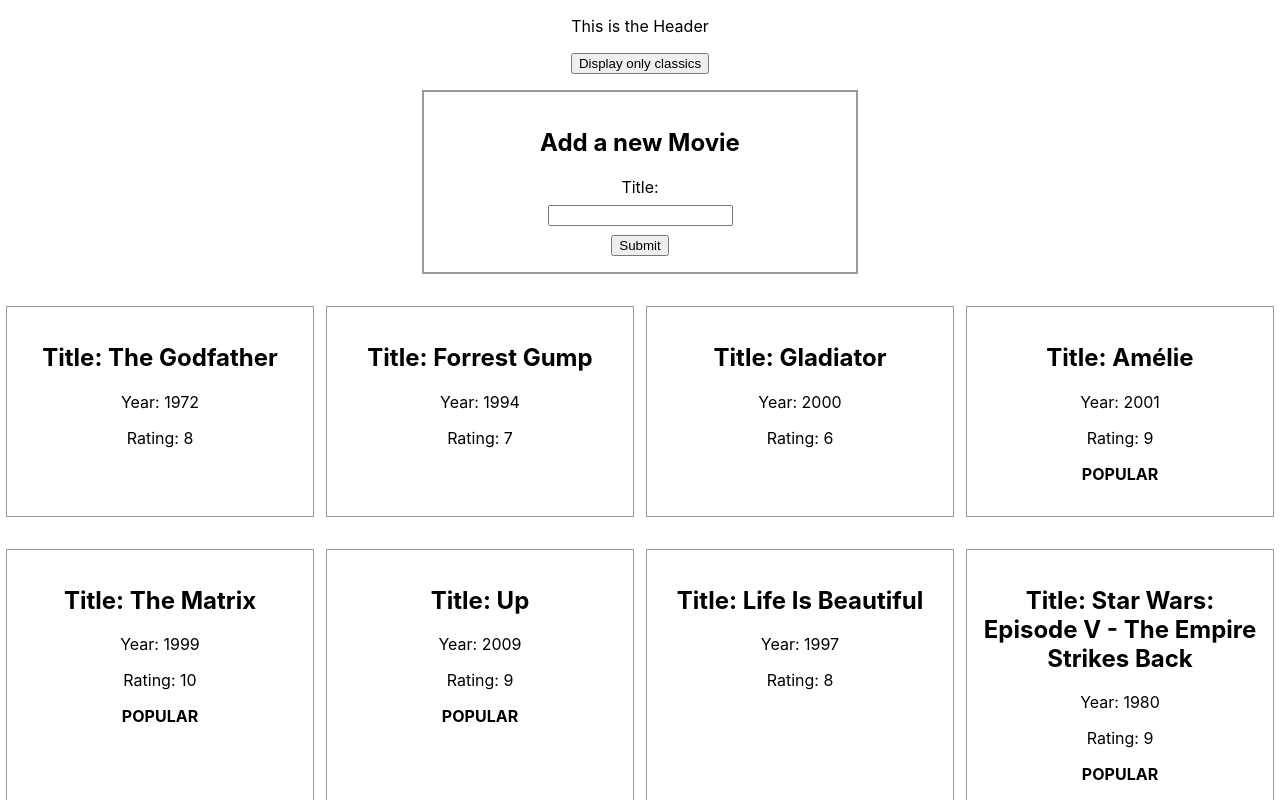
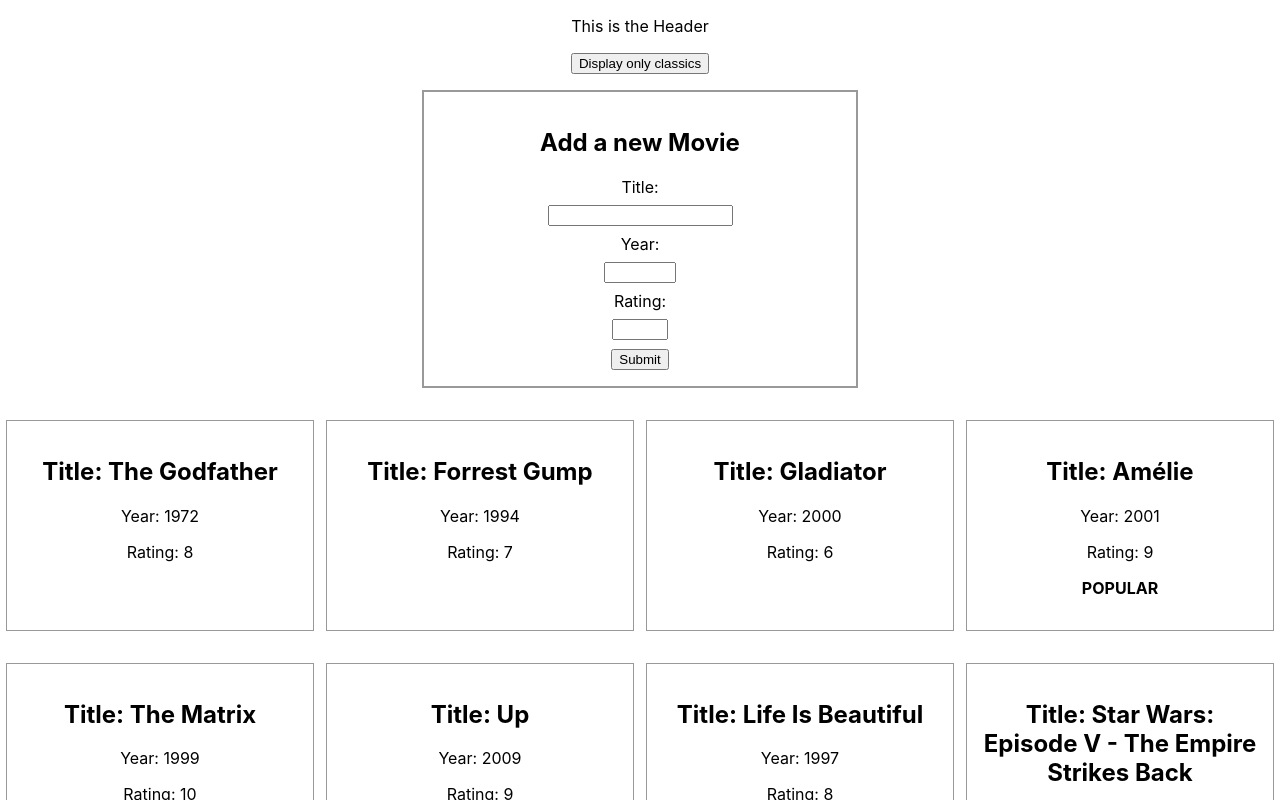
Before and after one commit to katiFe/Popcorn-Time, a React (Create React App) app: page / in a window 1280 px wide. Shown: the top 800 px of the page. Built offline with nearby package versions, Linux system fonts and the light colour scheme.

Commit message:
Functionality to add a new movie: Controlled component with multiple … …input fields

```diff
--- a/src/components/AddMovie.js
+++ b/src/components/AddMovie.js
@@ -5,16 +5,31 @@ import './AddMovie.css';
     constructor(props) {
         super(props);
         this.state = {
-            title: ""
+            title: "",
+            year: "",
+            rating: ""
         }
     }
 
-    handleTitleChange = ((event)=>{
-        // console.log("user is typing")
-        // console.log(event)
-        // console.log("user is typing ", event.target.value)
-        this.setState({title : event.target.value})
-    });
+    // handleTitleChange = ((event)=>{
+    //     // console.log("user is typing")
+    //     // console.log(event)
+    //     // console.log("user is typing ", event.target.value)
+    //     this.setState({title : event.target.value})
+    // });
+
+    // handleYearChange = ((event)=>{
+    //     this.setState({year: event.target.value})
+    // })
+
+    // handleRatingChange = ((event)=>{
+    //     this.setState({rating : event.target.value})
+    // })
+
+    handleInputChange = ((event)=>{
+        const nameOfTheInput = event.target.name;
+        this.setState({[nameOfTheInput] : event.target.value})
+    })
 
     render() {
         return (
@@ -27,7 +42,29 @@ import './AddMovie.css';
                     type="text"
                     name="title"
                     value={this.state.title}
-                    onChange={this.handleTitleChange}/>
+                    onChange={this.handleInputChange}/>
+                    </label>
+
+                    <label>
+                    Year:
+                  <input
+                    type="number"
+                    name="year"
+                    min="1930"
+                    max="2025"
+                    value={this.state.year}
+                    onChange={this.handleInputChange}/>
+                    </label>
+
+                    <label>
+                    Rating:
+                  <input
+                    type="number"
+                    name="rating"
+                    min="1"
+                    max="10"
+                    value={this.state.rating}
+                    onChange={this.handleInputChange}/>
                     </label>
 
 
```
